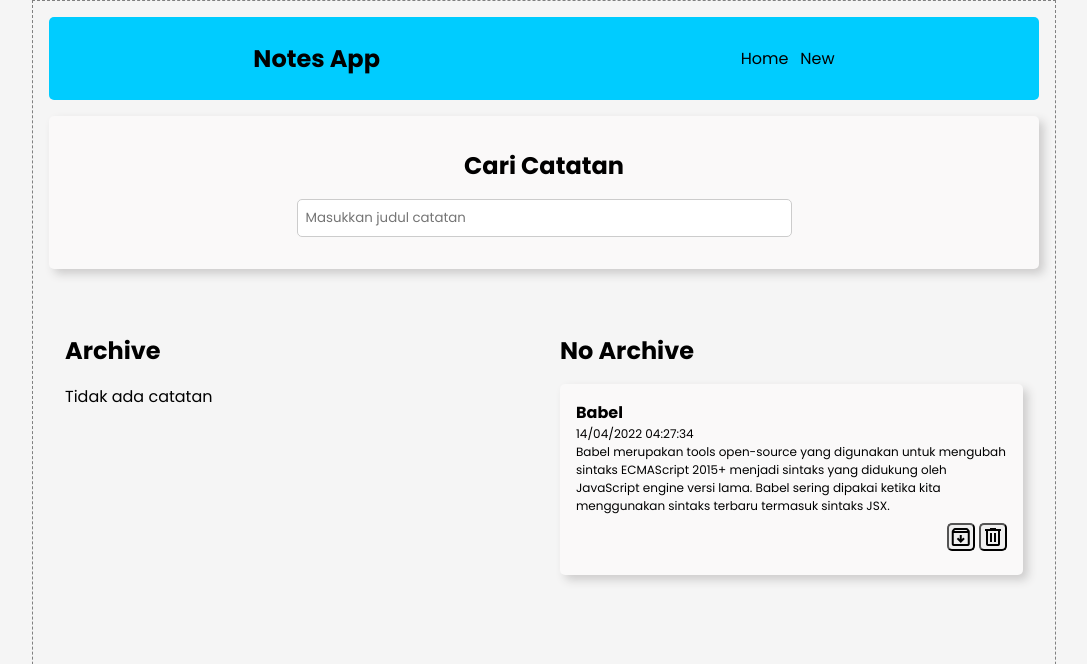
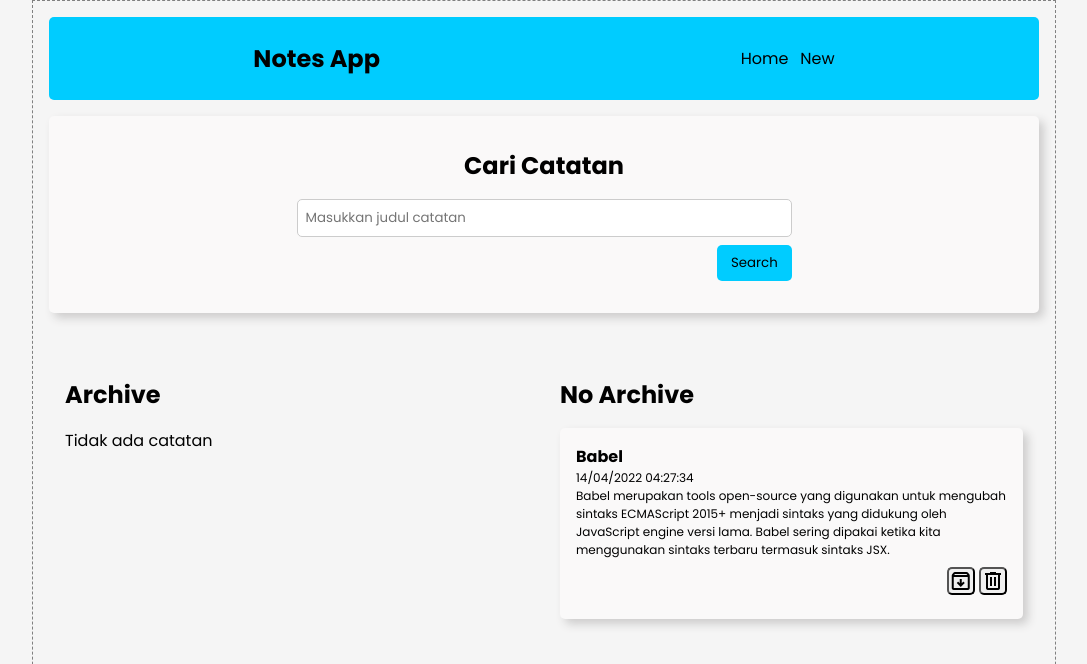
Before and after one commit to Anuraaaa/DicodingAcademy, a React (Vite) app in the folder notes-app-spa/: page / in a window 1280 px wide. Shown: the top 664 px of the page, without its empty margins (96-1183 px from the left). Built offline with nearby package versions, Linux system fonts and the light colour scheme.

Commit message:
implement form controlled into search params and navigate it

```diff
--- a/notes-app-spa/src/components/NoteSearch.jsx
+++ b/notes-app-spa/src/components/NoteSearch.jsx
@@ -5,11 +5,30 @@ class NoteSearch extends React.Component {
     constructor(props) {
         super(props);
 
+        this.state = {
+            search: undefined
+        }
+
         this.onSearchChangeEvent = this.onSearchChangeEvent.bind(this);
+        this.onSubmitSearch = this.onSubmitSearch.bind(this);
+        this.onClickSearch = this.onClickSearch.bind(this);
     }
 
     onSearchChangeEvent(event) {
-        this.props.onSearch(event.target.value.toLowerCase());
+        this.setState(() => {
+            return {
+                search: event.target.value.toLowerCase()
+            }
+        })
+    }
+
+    onSubmitSearch(event){
+        event.preventDefault();
+        this.props.onSearch(this.state.search);
+    }
+
+    onClickSearch() {
+        this.props.onClickSearch(this.state.search);
     }
 
     render() {
@@ -18,6 +37,7 @@ class NoteSearch extends React.Component {
                 <h1>Cari Catatan</h1>
                 <div className="form-group">
                     <input type="text" id="search" placeholder="Masukkan judul catatan" onChange={this.onSearchChangeEvent} />
+                    <button type="submit" onClick={() => this.onClickSearch()}>Search</button>
                 </div>
             </div>
         )
--- a/notes-app-spa/src/pages/Homepage.jsx
+++ b/notes-app-spa/src/pages/Homepage.jsx
@@ -2,45 +2,39 @@ import React from "react";
 import PropTypes from "prop-types";
 import NoteItem from "../components/NoteItem.jsx";
 import NoteSearch from "../components/NoteSearch.jsx";
+import { useNavigate } from "react-router-dom";
 
-class Homepage extends React.Component {
+function Homepage({notes, onArchiveUpdate, onDeleteNoteHandler}) {
 
-    constructor(props) {
-        super(props);
 
-        this.state = {
-            notes: this.props.notes,
-            onArchiveUpdate: this.props.onArchiveUpdate,
-            onDeleteNoteHandler: this.props.onDeleteNoteHandler,
-            searchQuery: undefined
-        }
+    // componentDidUpdate(prevProps) {
+    //     if (prevProps.notes !== this.props.notes) {
+    //         this.setState({ notes: this.props.notes });
+    //     }
+    // }
 
-        this.onSearchNote = this.onSearchNote.bind(this);
+    let searchQuery = undefined;
+    const navigate = useNavigate();
+
+    function onClickSearch(searchQuery) {
+        navigate(`/notes/search?title=${searchQuery}`);
     }
 
-    onSearchNote(query) {
-        this.setState({searchQuery: query});
+    function onSearchNote(query) {
+        searchQuery = query;
     }
 
-    componentDidUpdate(prevProps) {
-        if (prevProps.notes !== this.props.notes) {
-            this.setState({ notes: this.props.notes });
-        }
+    let filterNote = notes;
+    if (searchQuery !== undefined) {
+        filterNote = notes.filter(note => note.title.toLowerCase().includes(searchQuery));
     }
 
-    render() {
-        let filterNote = this.state.notes;
-        if (this.state.searchQuery !== undefined) {
-            filterNote = this.state.notes.filter(note => note.title.toLowerCase().includes(this.state.searchQuery));
-        }
-
-        return (
-            <div>
-                <NoteSearch notes={filterNote} onSearch={this.onSearchNote}/>
-                <NoteItem notes={filterNote} onArchive={this.state.onArchiveUpdate} onDelete={this.state.onDeleteNoteHandler}/>
-            </div>
-        )
-    }
+    return (
+        <div>
+            <NoteSearch notes={filterNote} onSearch={onSearchNote} onClickSearch={onClickSearch}/>
+            <NoteItem notes={filterNote} onArchive={onArchiveUpdate} onDelete={onDeleteNoteHandler}/>
+        </div>
+    )
 }
 
 Homepage.propTypes = {
```
